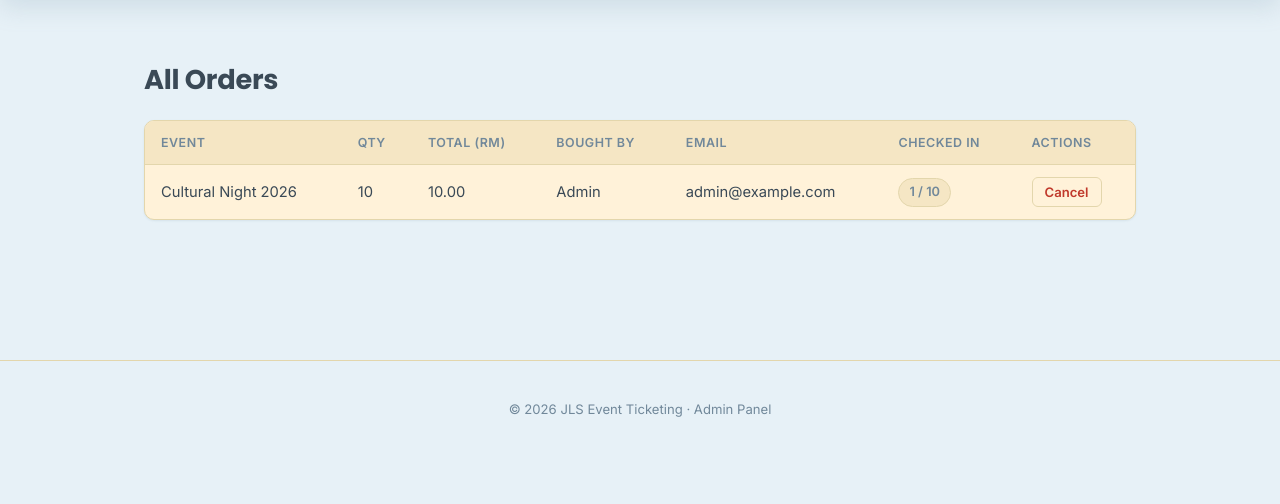
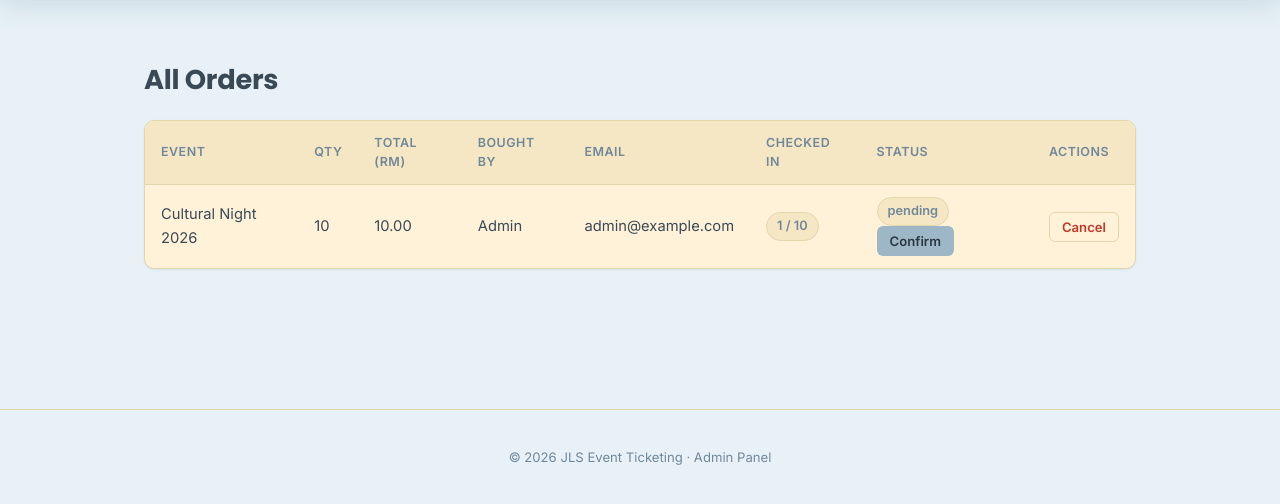
Before and after one commit to Ennnn007/event_ticketing, a PHP site: page /admin/orders.php in a window 1280 px wide. Shown: the part 70-574 px from the top of the page. Run offline with PHP 8.4, Linux system fonts and the light colour scheme; a user stored in the database is signed in; data comes from the database, SQL or seed files in the repository; tables that the repository leaves empty hold one stand-in row (values such as "Sample post").

Commit message:
Add daily booking cap, REST API, and booking status workflow

```diff
--- a/admin/orders.php
+++ b/admin/orders.php
@@ -4,13 +4,13 @@ require '../auth.php';
 require_admin();
 
 $orders = $conn->query('
-    SELECT o.id, e.event_name, o.quantity, o.total_price, u.name AS user_name, u.email AS user_email,
+    SELECT o.id, o.status, e.event_name, o.quantity, o.total_price, u.name AS user_name, u.email AS user_email,
            COUNT(t.id) AS checked_in
     FROM orders o
     JOIN events e ON e.id = o.event_id
     JOIN users u ON u.id = o.user_id
     LEFT JOIN tickets t ON t.order_id = o.id AND t.checked_in_at IS NOT NULL
-    GROUP BY o.id, e.event_name, o.quantity, o.total_price, u.name, u.email
+    GROUP BY o.id, o.status, e.event_name, o.quantity, o.total_price, u.name, u.email
     ORDER BY o.created_at DESC
 ')->fetch_all(MYSQLI_ASSOC);
 
@@ -25,7 +25,7 @@ require 'partials/header.php';
 </div>
 <?php else: ?>
 <table>
-<tr><th>Event</th><th>Qty</th><th>Total (RM)</th><th>Bought By</th><th>Email</th><th>Checked In</th><th>Actions</th></tr>
+<tr><th>Event</th><th>Qty</th><th>Total (RM)</th><th>Bought By</th><th>Email</th><th>Checked In</th><th>Status</th><th>Actions</th></tr>
 <?php foreach ($orders as $o): ?>
 <tr>
 <td><?= htmlspecialchars($o['event_name']) ?></td>
@@ -34,6 +34,22 @@ require 'partials/header.php';
 <td><?= htmlspecialchars($o['user_name']) ?></td>
 <td><?= htmlspecialchars($o['user_email']) ?></td>
 <td><?php if ((int)$o['checked_in'] === (int)$o['quantity']): ?><span class="badge badge-good"><?= (int)$o['checked_in'] ?> / <?= (int)$o['quantity'] ?></span><?php else: ?><span class="badge badge-neutral"><?= (int)$o['checked_in'] ?> / <?= (int)$o['quantity'] ?></span><?php endif; ?></td>
+<td>
+<span class="badge badge-neutral"><?= htmlspecialchars($o['status']) ?></span>
+<?php if ($o['status'] === 'pending'): ?>
+<form action="order_status_update.php" method="post" style="display:inline">
+<input type="hidden" name="order_id" value="<?= (int)$o['id'] ?>">
+<input type="hidden" name="status" value="confirmed">
+<button type="submit" class="btn-small">Confirm</button>
+</form>
+<?php elseif ($o['status'] === 'confirmed'): ?>
+<form action="order_status_update.php" method="post" style="display:inline">
+<input type="hidden" name="order_id" value="<?= (int)$o['id'] ?>">
+<input type="hidden" name="status" value="done">
+<button type="submit" class="btn-small">Mark done</button>
+</form>
+<?php endif; ?>
+</td>
 <td>
 <form action="order_cancel.php" method="post" style="display:inline" onsubmit="return confirm('Cancel this order?');">
 <input type="hidden" name="id" value="<?= (int)$o['id'] ?>">
--- a/payment.php
+++ b/payment.php
@@ -129,7 +129,7 @@ if ($confirmed && !$error) {
         } else {
             $total_price = $lockedEvent['ticket_price'] * $quantity;
 
-            $stmt = $conn->prepare('INSERT INTO orders (user_id, event_id, quantity, total_price) VALUES (?, ?, ?, ?)');
+            $stmt = $conn->prepare("INSERT INTO orders (user_id, event_id, quantity, total_price, status) VALUES (?, ?, ?, ?, 'pending')");
             $stmt->bind_param('iiid', $uid, $event_id, $quantity, $total_price);
             $stmt->execute();
             $orderId = $stmt->insert_id;
--- a/schema.sql
+++ b/schema.sql
@@ -46,6 +46,7 @@ CREATE TABLE orders (
   event_id INT NOT NULL,
   quantity INT NOT NULL,
   total_price DECIMAL(10,2) NOT NULL,
+  status ENUM('pending','confirmed','done') NOT NULL DEFAULT 'pending',
   created_at TIMESTAMP DEFAULT CURRENT_TIMESTAMP,
   FOREIGN KEY (user_id) REFERENCES users(id),
   FOREIGN KEY (event_id) REFERENCES events(id)
```
Also changed, not shown: admin/order_status_update.php (added, +19 -0 lines), api/events.php (added, +12 -0 lines), api/health.php (added, +10 -0 lines).
